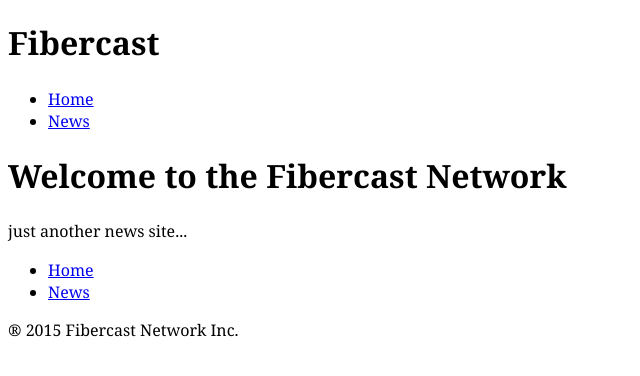
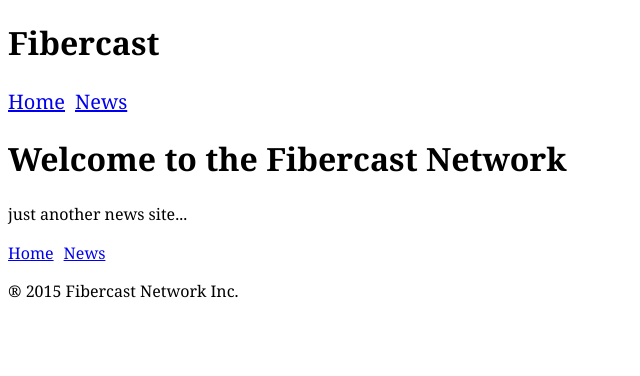
Before and after one commit to michaelbolliger/fibercast, a Jekyll site: the page built from index.html, in a window 1280 px wide. Shown: the top 376 px of the page, without its empty margins (0-640 px from the left). Built offline with Jekyll 4.4.1, drawn with Linux system fonts in a browser that asks for light colours.

Commit message:
Added navigation styling

```diff
--- a/css/common.css
+++ b/css/common.css
@@ -9,3 +9,19 @@ html {
   background-color: #000531;
   color: white;
 }
+
+.nav {
+  margin: 0;
+  padding: 0;
+
+  list-style-type: none;
+}
+
+.nav li {
+  display: inline-block;
+  padding-right: 10px;
+}
+
+.nav-top {
+  font-size: 1.25rem;
+}
```
